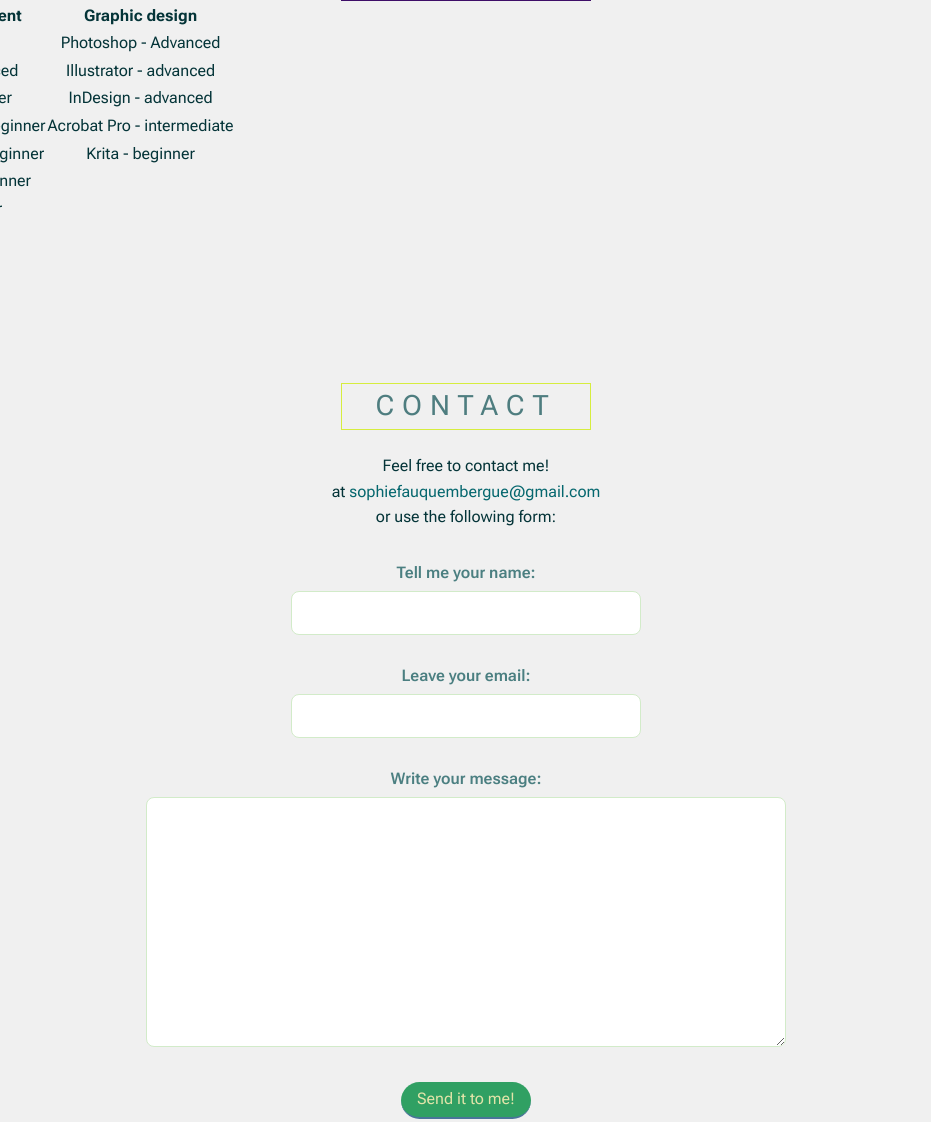
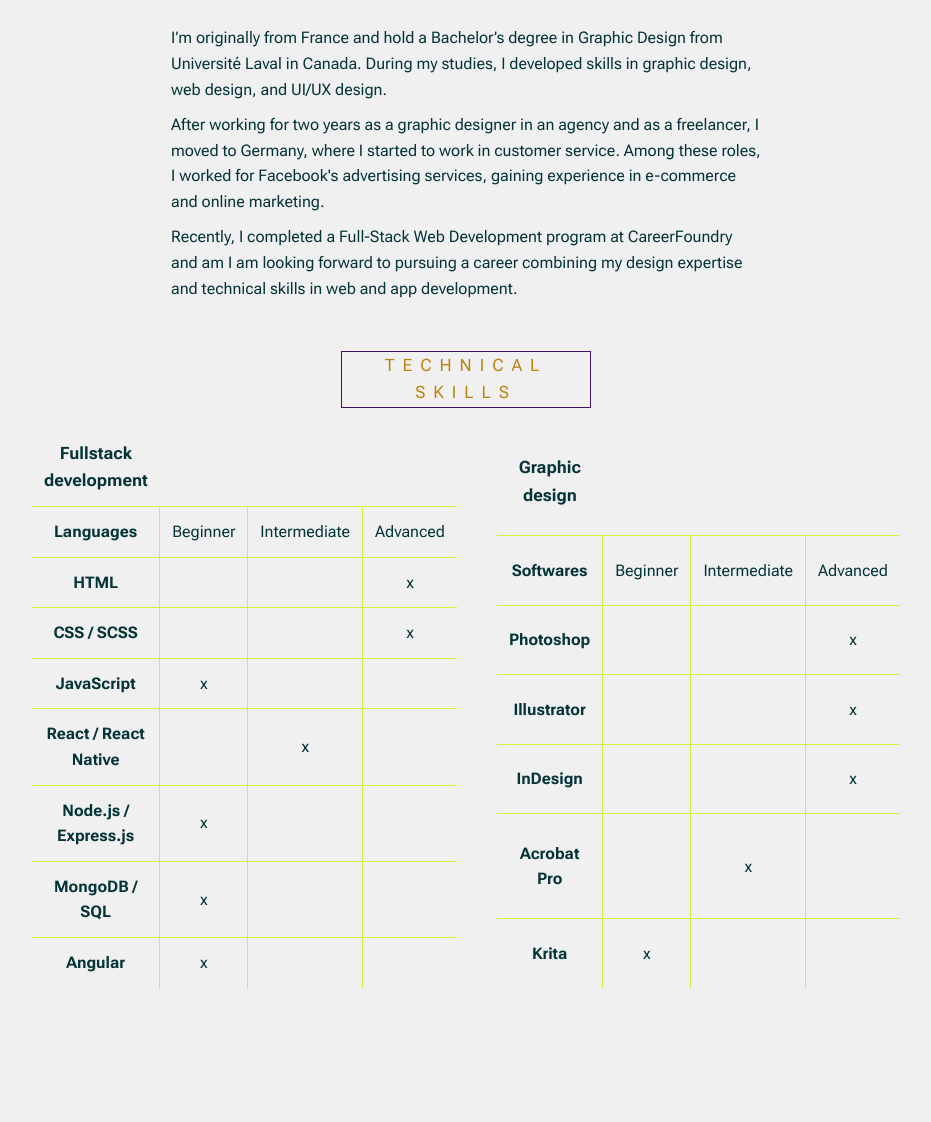
Before and after one commit to sophiefau/sophiefau-portfolio, a plain HTML site: page index.html in a window 1280 px wide. Shown: the part 1684-2806 px from the top of the page, without its empty margins (174-1105 px from the left). Drawn offline with nearby package versions, Linux system fonts and the light colour scheme.

Commit message:
add projects details and bio

```diff
--- a/css/styles.css
+++ b/css/styles.css
@@ -390,13 +390,13 @@ h3 {
 
 /* ABOUT */
 .profile_portrait {
+  width: 250px;
+  height: 250px;
   margin-top: 20px;
   padding: 0 20px;
   float: left;
   margin-left: 30%;
   position: relative;
-  width: 250px;
-  height: 250px;
 }
 
 .img_profile {
@@ -425,24 +425,6 @@ h3 {
 
 .profile_portrait:hover .img_profile_hover{
   opacity: 1;
-}
-
-.about-moreinfo{
-  clear: both;
-  position: relative;
-  width: 100%;
-}
-
-h4{
-  font-size: 17px;
-  font-weight: 400;
-  text-transform: uppercase;
-  letter-spacing: 8px;
-  border: solid 1px var(--span-background);
-  width: 250px;
-  margin: auto;
-  margin-top: 20px;
-  color: var(--a-active);
 }
 
 .profile_text {
@@ -488,7 +470,80 @@ button:focus,
   opacity: 1;
 }
 
+.about-moreinfo{
+  clear: both;
+  margin: auto;
+  padding: 20px;
+}
 
+.about-text{
+  max-width: 590px;
+  margin: 30px auto;
+}
+
+.about-text p{
+  margin-bottom: 10px;
+  text-align: left;
+}
+
+h4{
+  font-size: 17px;
+  font-weight: 400;
+  text-transform: uppercase;
+  letter-spacing: 8px;
+  border: solid 1px var(--span-background);
+  width: 250px;
+  margin: auto;
+  margin-top: 50px;
+  color: var(--a-active);
+}
+
+/* Table */
+.table-container {
+  width: 70%;
+  margin: 0 auto;
+  padding: 20px 0;
+  display: flex;
+  flex-direction: row;
+  justify-content: center;
+  gap: 40px;
+}
+
+table {
+  border-collapse: collapse;
+  margin: 0 auto;
+}
+
+th, td {
+  padding: 12px;
+  text-align: center;
+  border-top: 1px solid var(--border);
+}
+
+th {
+  font-size: 17px;
+}
+
+.table-container td:first-child, .table-container th:first-child {
+  font-weight: bold; /* Make the text in the first column bold */
+  width: 55%; /* Make the first column much wider */
+}
+
+.table-container td, .table-container th {
+  width: 15%; /* Set equal width for the other columns */
+}
+
+tr:first-child th, tr:first-child td {
+  border-top: none;  /* Remove the top border from the first row */
+}
+
+td:last-child {
+  border-right: none;  /* Remove the right border from the last column */
+ }
+
+tr td:not(:last-child), tr th:not(:last-child) {
+  border-right: 1px solid var(--border);  /* Only add right borders inside the table */
+}
 
 /* CONTACT */
 .contact {
@@ -635,6 +690,12 @@ footer p{
   h1 {
     font-size: 22px;
   }
+
+  .table-container {
+    flex-direction: column;
+    width: 90%;
+  }
+
 }
 
 /* @media (min-width: 1201px) {
--- a/index.html
+++ b/index.html
@@ -70,6 +70,7 @@
             <div class="div-link-3"><a id="modal-link-3" class="button" target="_blank">Link to database</a></div>
           </div>
           <p id="modal-text"></p>
+          <p id="modal-details"></p>
           <h3>Key Features</h3>
           <ul id="modal-features"></ul>
           <h3>Tech Specs</h3>
@@ -89,7 +90,6 @@
 
     <section id="about">
       <h1>About me</h1>
-      <div>
       <div class="profile_portrait">
         <img src="img/workingspaceretro_inverse.png" class="img_profile" alt="an image showing a workspace">
         <img src="img/workingspaceretro.png" class="img_profile_hover" alt="an image showing a workspace">
@@ -103,48 +103,123 @@
           <a href="files/cv.pdf" class="button" download>Download my CV </a>
         </div>
       </div>
+
+      <div class="about-moreinfo">
+        <h4>My expertise</h4>
+        <div class="about-text">
+          <p>
+            I’m originally from France and hold a Bachelor’s degree in Graphic Design from Université Laval in Canada.
+            During my studies, I developed skills in graphic design, web design, and UI/UX design.
+          </p>
+              <p>
+            After working for two years as a graphic designer in an agency and as a freelancer, I moved to Germany,
+            where I started to work in customer service. Among these roles, I worked for Facebook's advertising services,
+            gaining experience in e-commerce and online marketing.
+          </p>
+          <p>
+            Recently, I completed a Full-Stack Web Development program at CareerFoundry and am I am looking forward to pursuing a
+            career combining my design expertise and technical skills in web and app development.
+          </p>
         </div>
-
-        <div>
-          <h4>My expertise</h4>
         <h4>Technical skills</h4>
         <div class="table-container">
           <table>
             <tr>
               <th>Fullstack development</th>
+            </tr>
+            <tr>
+              <td>Languages</td>
+              <td>Beginner</td>
+              <td>Intermediate</td>
+              <td>Advanced</td>
+            </tr>
+            <tr>
+              <td>HTML</td>
+              <td></td>
+              <td></td>
+              <td>x</td>
+            </tr>
+            <tr>
+              <td>CSS / SCSS</td>
+              <td></td>
+              <td></td>
+              <td>x</td>
+            </tr>
+            <tr>
+              <td>JavaScript</td>
+              <td>x</td>
+              <td></td>
+              <td></td>
+            </tr>
+            <tr>
+              <td>React / React Native</td>
+              <td></td>
+              <td>x</td>
+              <td></td>
+            </tr>
+            <tr>
+              <td>Node.js / Express.js</td>
+              <td>x</td>
+              <td></td>
+              <td></td>
+            </tr>
+            <tr>
+              <td>MongoDB / SQL</td>
+              <td>x</td>
+              <td></td>
+              <td></td>
+            </tr>
+            <tr>
+              <td>Angular</td>
+              <td>x</td>
+              <td></td>
+              <td></td>
+            </tr>
+          </table>
+
+          <table>
+            <tr>
               <th>Graphic design</th>
             </tr>
             <tr>
-                <td>HTML - Advanced</td>
-                <td>Photoshop - Advanced</td>
+              <td>Softwares</td>
+              <td>Beginner</td>
+              <td>Intermediate</td>
+              <td>Advanced</td>
             </tr>
             <tr>
-                <td>CSS / SCSS - advanced</td>
-                <td>Illustrator - advanced</td>
+              <td>Photoshop</td>
+              <td></td>
+              <td></td>
+              <td>x</td>
             </tr>
             <tr>
-                <td>JavaScript - beginner</td>
-                <td>InDesign - advanced</td>
+              <td>Illustrator</td>
+              <td></td>
+              <td></td>
+              <td>x</td>
             </tr>
             <tr>
-                <td>React / React Native - beginner</td>
-                <td>Acrobat Pro - intermediate</td>
+              <td>InDesign</td>
+              <td></td>
+              <td></td>
+              <td>x</td>
             </tr>
             <tr>
-                <td>Node.js / Express.js - beginner</td>
-                <td>Krita - beginner</td>
+              <td>Acrobat Pro</td>
+              <td></td>
+              <td>x</td>
+              <td></td>
             </tr>
             <tr>
-                <td>MongoDB / SQL - beginner</td>
-              </tr>
-              <tr>
-                <td>Angular - beginner</td>
+              <td>Krita</td>
+              <td>x</td>
+              <td></td>
+              <td></td>
             </tr>
           </table>
-
         </div>
       </div>
-
     </section>
     <section id="contact">
       <h1>Contact</h1>
@@ -165,11 +240,11 @@
         <input type="email" id="contact-email" name="email" required>
         <br>
 
-        <label for="contact-message" class="standard-label">Write your message: </label>
+        <label for="contact-message" class="standard-label">Write something: </label>
         <br>
         <textarea required maxlength="240" id="contact-message" name="message"></textarea>
         <br>
-        <input class="button" type="submit" value="Send it to me!">
+        <input class="button" type="submit" value="Send me your message!">
       </form>
 
 
--- a/js/projectsData.js
+++ b/js/projectsData.js
@@ -5,6 +5,7 @@ export const projects = [
     liveLink: 'https://sophiefau.github.io/pokedex/',
     repoLink: 'https://github.com/sophiefau/pokedex',
     description: 'This project is a simple web application displaying a list of Pokémon, fetched from the PokéAPI. Step into the enchanting world of Pokémon! Search and click on any Pokémon to uncover its unique details and abilities.',
+    details: 'The application is built using HTML, CSS, and JavaScript, and it loads data from an external API. It is fully responsive, prioritizing a seamless user experience.',
     features: [
       'Fetches a list of 300 Pokémon from the PokéAPI',
       'Displays a list of Pokémons with their image and type',
@@ -21,6 +22,7 @@ export const projects = [
     repoLink: 'https://github.com/sophiefau/CatFlix-client',
     customLink: 'https://github.com/sophiefau/CatFlix',
     description: 'Welcome to CatFlix, the ultimate app showcasing a delightful collection of movies featuring our feline friends! Discover and list your favorite cat movies, and immerse yourself in a world of cuteness and adventure.',
+    details: 'CatFlix application is a full-stack web project that lets users explore an extensive movie catalog. The backend API, built with Node.js, Express, and MongoDB, supports CRUD operations and includes user authentication and authorization. The frontend is developed with React and Redux. The project is hosted on Heroku (backend), MongoDB Atlas (database), and Netlify (frontend).',
     features: [
       'Retrieve a list of all movies',
       'Browse a list of movies featuring cats',
@@ -51,7 +53,8 @@ export const projects = [
     title: 'Meet!',
     liveLink: 'https://sophiefau.github.io/meet/',
     repoLink: 'https://github.com/sophiefau/meet',
-    description: 'Meet app allows users to see events in the city where there are. They can select the city and look for events. The app is a serverless, progressive web application (PWA) with React using a test-driven development (TDD) technique. The application uses the Google Calendar API to fetch upcoming events.',
+    description: 'Meet app lets users view events in their selected city, with options to search for specific events. It includes charts for data visualization and can be accessed offline to enhance user experience.',
+    details: 'Meet is a serverless, progressive web app (PWA) built with React and a test-driven development (TDD) approach. The application uses the Google Calendar API to fetch upcoming events. The app uses OAuth2 for authentication and AWS Lambda for serverless functions. It is cross-browser compatible, responsive, and meets PWA checklist standards with offline support and home screen installation.',
     features: [
       'Authenticate via Google',
       'Filter Events by City',
@@ -72,7 +75,8 @@ export const projects = [
   {
     title: 'ChatMe',
     repoLink: 'https://github.com/sophiefau/ChatMe',
-    description: 'ChatMe is a real-time mobile chat app built with React Native and can run on both iOS and Android devices. The app provides users with a chat interface and options to share images and their location.',
+    description: 'ChatMe is a real-time mobile chat app running on both iOS and Android. It allows users to chat and share images and locations.',
+    details: 'Built with React Native, the app uses Expo for development and testing, and Google Firestore for seamless communication, supporting both online and offline modes. ',
     features: [
       'Real-time messaging',
       'Background customization',
@@ -93,9 +97,10 @@ export const projects = [
     images: ['img/chatme_mobile.png']
   },
   {
-    title: 'CatFlix Angular and workflow',
+    title: 'CatFlix Angular: Development and Workflow',
     repoLink: 'https://github.com/sophiefau/CatFlix-angular',
-    description: 'Welcome to the Angular version of CatFlix Movie app, a responsive web application built using Angular. This app allows users to browse movies, register an account, log in, and manage their profile. This app was rebuild by taking into account and create user flows, user stories and organisational workflow? Using the story points system to better organise the workload',
+    description: 'Welcome to the Angular version of the CatFlix Movie app—a responsive, single-page web application built with Angular. This project provided an opportunity to dive deeper into responsive design and refine the user experience through Angular’s powerful framework.',
+    details: 'The app was rebuilt with a focus on user flows, user stories, and organizational workflows, utilizing a story points system to streamline workload management. It includes comprehensive documentation to help other developers understand the codebase and contribute effectively.',
     features: [
       'Real-time messaging',
       'Background customization',
@@ -108,9 +113,9 @@ export const projects = [
       'UI Components: Angular Material',
       'CSS Styling → SCSS',
       'Backend API → Movie API',
-      'Deployment → GitHub Pages',
+      'Typedoc → documentation',
       'Trello → Project management',
-      'Google Drawings → User flows'
+      'Google Drawings → User flows',
     ],
     images: ['img/kaban.png', 'img/user_story.png', 'img/user_story2.png']
   }
--- a/js/script.js
+++ b/js/script.js
@@ -9,6 +9,7 @@ window.openModal = function(index) {
   // Modal content
   document.getElementById('modal-title').textContent = project.title;
   document.getElementById('modal-text').textContent = project.description;
+  document.getElementById('modal-details').textContent = project.details;
 
    // Links
    const liveLinkDiv = document.querySelector('.div-link-1');
```
Lines whose indentation alone changed are shown as unchanged.
